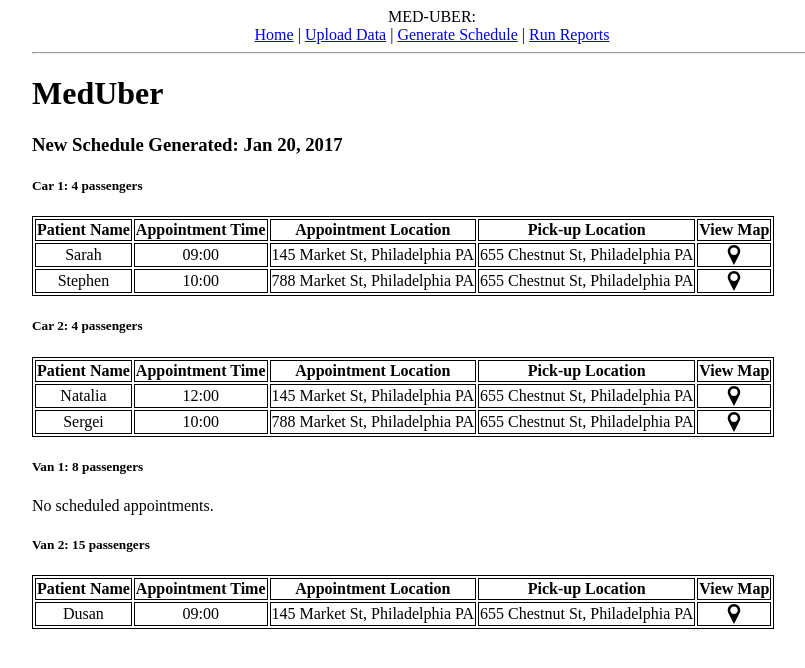
After one commit to lehmansarahm/MedicalTransportScheduler, a Flask app: page /confirm in a window 1280 px wide. The commit adds this page. Shown: the top 668 px of the page, without its empty margins (208-1013 px from the left). Run offline with Flask 2, Linux system fonts and the light colour scheme.

Commit message:
Next cut - static prototype of different web app screens / incl. database files and sample data

```diff
--- a/app/templates/base.html
+++ b/app/templates/base.html
@@ -1,18 +1,28 @@
 <html>
   <head>
+	<style>
+		table, th, td {
+		    border: 1px solid black;
+		    text-align: center;
+		}
+	</style>
     {% if title %}
-    <title>{{title}} - Medical Transport Scheduler, Local Hack Day</title>
+    <title>{{title}} - MedUber, Local Hack Day</title>
     {% else %}
-    <title>Welcome to the Medical Transport Scheduler, Local Hack Day</title>
+    <title>Welcome to MedUber - the Medical Transport Scheduler, Local Hack Day</title>
     {% endif %}
   </head>
   <body>
-    <div style="text-align: center">MEDICAL TRANSPORT SCHEDULER: <br />
+  	<div style="width:800px; margin:0 auto;">
+	    <div style="text-align: center">MED-UBER: <br />
 	      <a href="/index">Home</a> |
+	      <a href="/upload">Upload Data</a> |
 	      <a href="/schedule">Generate Schedule</a> |
 	      <a href="/reports">Run Reports</a>
 	      </div>
 	    <hr>
+	    <h1>MedUber</h1>
 	    {% block content %}{% endblock %}
+  	</div>
   </body>
 </html>
--- /dev/null
+++ b/app/templates/confirm.html
@@ -0,0 +1,86 @@
+{% extends "base.html" %}
+{% block content %}
+    <h3>New Schedule Generated:  Jan 20, 2017</h3>
+    <h5>Car 1:  4 passengers</h5>
+    <table>
+    	<thead>
+    		<tr>
+    			<th>Patient Name</th>
+    			<th>Appointment Time</th>
+    			<th>Appointment Location</th>
+    			<th>Pick-up Location</th>
+    			<th>View Map</th>
+    		</tr>
+    	</thead>
+    	<tbody>
+    		<tr>
+    			<td>Sarah</td>
+    			<td>09:00</td>
+    			<td>145 Market St, Philadelphia PA</td>
+    			<td>655 Chestnut St, Philadelphia PA</td>
+    			<td><a href=""><img src="../static/map_marker.svg" height="20px" /></a></td>
+    		</tr>
+    		<tr>
+    			<td>Stephen</td>
+    			<td>10:00</td>
+    			<td>788 Market St, Philadelphia PA</td>
+    			<td>655 Chestnut St, Philadelphia PA</td>
+    			<td><a href=""><img src="../static/map_marker.svg" height="20px" /></a></td>
+    		</tr>
+    	</tbody>
+    </table>
+
+    <h5>Car 2:  4 passengers</h5>
+    <table>
+    	<thead>
+    		<tr>
+    			<th>Patient Name</th>
+    			<th>Appointment Time</th>
+    			<th>Appointment Location</th>
+    			<th>Pick-up Location</th>
+    			<th>View Map</th>
+    		</tr>
+    	</thead>
+    	<tbody>
+    		<tr>
+    			<td>Natalia</td>
+    			<td>12:00</td>
+    			<td>145 Market St, Philadelphia PA</td>
+    			<td>655 Chestnut St, Philadelphia PA</td>
+    			<td><a href=""><img src="../static/map_marker.svg" height="20px" /></a></td>
+    		</tr>
+    		<tr>
+    			<td>Sergei</td>
+    			<td>10:00</td>
+    			<td>788 Market St, Philadelphia PA</td>
+    			<td>655 Chestnut St, Philadelphia PA</td>
+    			<td><a href=""><img src="../static/map_marker.svg" height="20px" /></a></td>
+    		</tr>
+    	</tbody>
+    </table>
+
+    <h5>Van 1:  8 passengers</h5>
+    No scheduled appointments.
+
+    <h5>Van 2:  15 passengers</h5>
+    <table>
+    	<thead>
+    		<tr>
+    			<th>Patient Name</th>
+    			<th>Appointment Time</th>
+    			<th>Appointment Location</th>
+    			<th>Pick-up Location</th>
+    			<th>View Map</th>
+    		</tr>
+    	</thead>
+    	<tbody>
+    		<tr>
+    			<td>Dusan</td>
+    			<td>09:00</td>
+    			<td>145 Market St, Philadelphia PA</td>
+    			<td>655 Chestnut St, Philadelphia PA</td>
+    			<td><a href=""><img src="../static/map_marker.svg" height="20px" /></a></td>
+    		</tr>
+    	</tbody>
+    </table>
+{% endblock %}
--- /dev/null
+++ b/app/templates/reportDriverHours.html
@@ -0,0 +1,6 @@
+{% extends "base.html" %}
+{% block content %}
+    <h3>Report: Driver Active Hours in Last 30 Days</h3>
+    <p><b>120 working hours</b> have been logged for <b>Van 2</b> in the last 30 days.</p>
+
+{% endblock %}
--- a/app/views.py
+++ b/app/views.py
@@ -12,6 +12,27 @@ import json
 @app.route('/index')
 def index():
 	return render_template('index.html',title='Home')
+
+# -----------------------------------------------------------------------------
+# -----------------------------------------------------------------------------
+
+@app.route('/upload')
+def upload():
+	return render_template('upload.html',title='Upload Data')
+
+# -----------------------------------------------------------------------------
+# -----------------------------------------------------------------------------
+
+@app.route('/configure')
+def configure():
+	return render_template('configure.html',title='Configure Schedule')
+
+# -----------------------------------------------------------------------------
+# -----------------------------------------------------------------------------
+
+@app.route('/confirm')
+def confirm():
+	return render_template('confirm.html',title='Confirm Schedule')
 
 # -----------------------------------------------------------------------------
 # -----------------------------------------------------------------------------
@@ -64,6 +85,27 @@ def reports():
 # -----------------------------------------------------------------------------
 # -----------------------------------------------------------------------------
 
+@app.route('/reportPatientTrips')
+def reportPatientTrips():
+	return render_template('reportPatientTrips.html',title='Report:  Patient Trips in Last 30 Days')
+
+# -----------------------------------------------------------------------------
+# -----------------------------------------------------------------------------
+
+@app.route('/reportDriverTrips')
+def reportDriverTrips():
+	return render_template('reportDriverTrips.html',title='Report:  Driver Trips in Last 30 Days')
+
+# -----------------------------------------------------------------------------
+# -----------------------------------------------------------------------------
+
+@app.route('/reportDriverHours')
+def reportDriverHours():
+	return render_template('reportDriverHours.html',title='Report:  Driver Active Hours in Last 30 Days')
+
+# -----------------------------------------------------------------------------
+# -----------------------------------------------------------------------------
+
 #@app.route('/login',methods=['GET','POST'])
 #def login():
 #	form = LoginForm()
```
Also changed, not shown: app/templates/configure.html (added, +15 -0 lines), app/templates/index.html (+2 -5 lines), app/templates/reportDriverTrips.html (added, +46 -0 lines), app/templates/reportPatientTrips.html (added, +41 -0 lines), app/templates/reports.html (+42 -3 lines), app/templates/schedule.html (+6 -3 lines), app/templates/upload.html (added, +10 -0 lines), reports.html (added, +7 -0 lines), app/configure.py (added), app/static/map_marker.svg (added), app/upload.py (added), 2 other files. Lines whose indentation alone changed are shown as unchanged.
